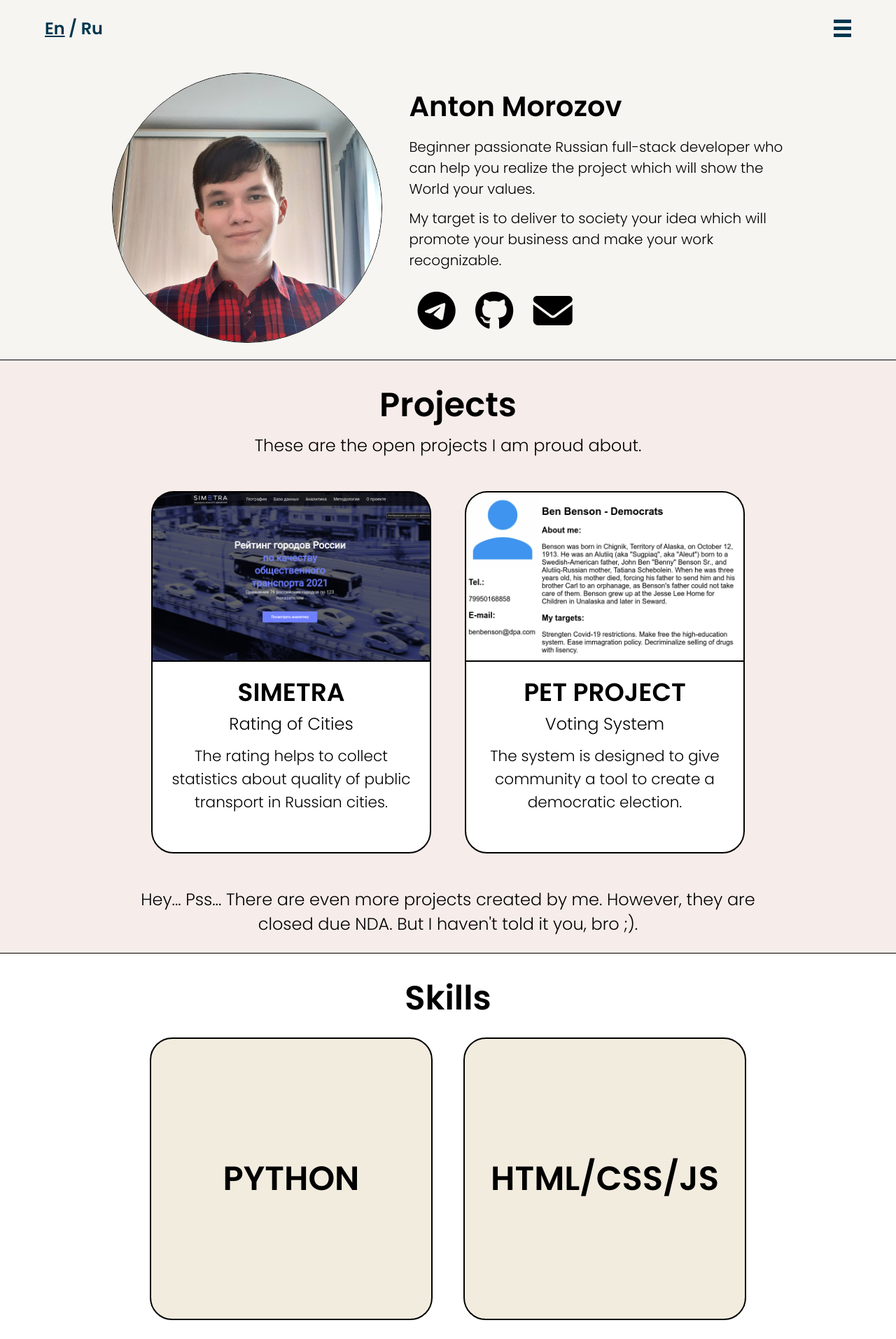
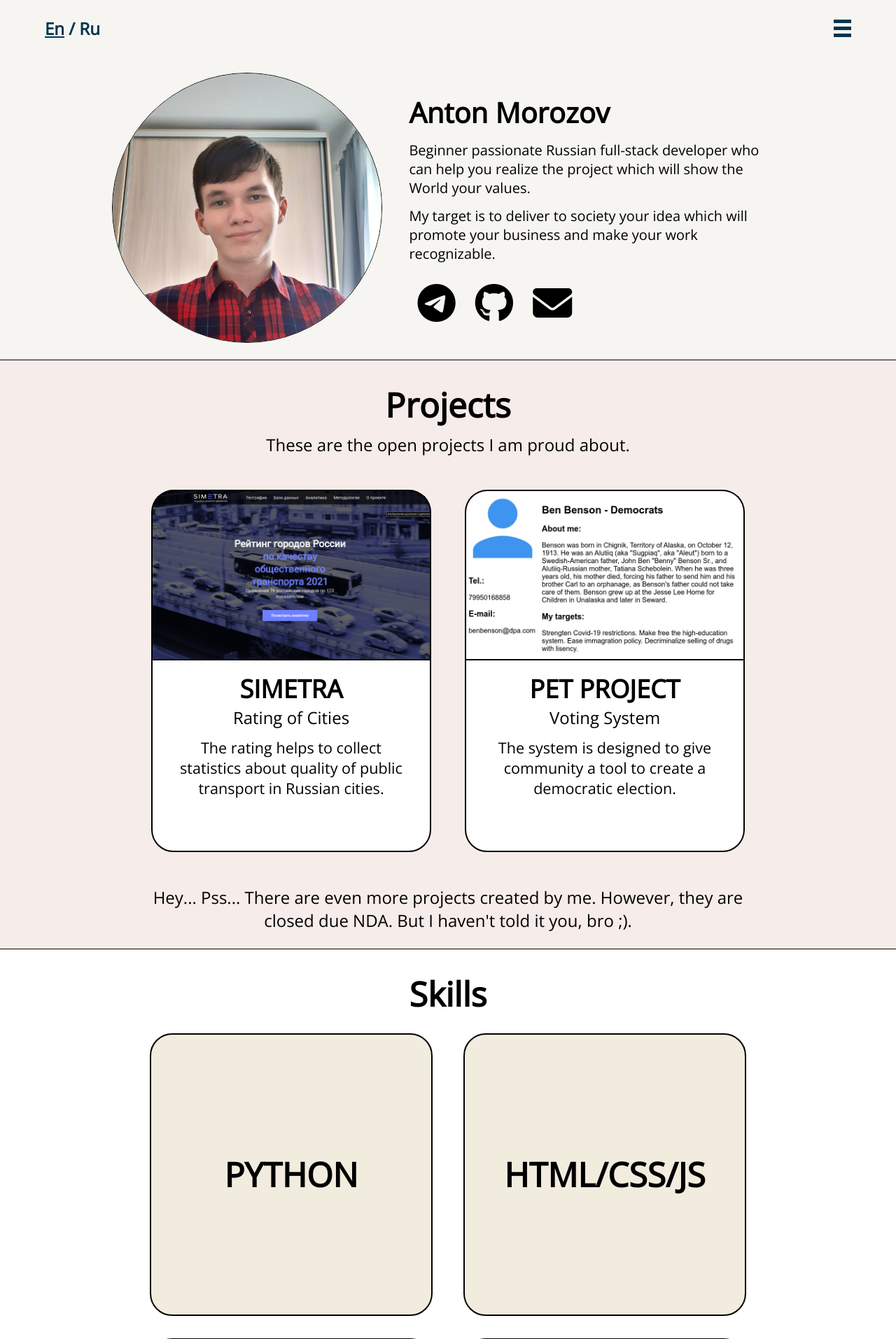
Before and after one commit to AnoMorCH/my-portfolio, a Python web app: template my-portfolio/templates/index.html in a window 1280 px wide. Shown: the top 1914 px of the page at 70% size. Run offline with Jinja, Linux system fonts and the light colour scheme; the template is opened without the code that fills it, so the values that code supplies are empty; some libraries are stand-ins or nearby versions.

Commit message:
change fonts

```diff
--- a/my-portfolio/static/style.css
+++ b/my-portfolio/static/style.css
@@ -5,7 +5,8 @@
   padding: 0;
   margin: 0;
   border: 0;
-  font-family: 'Poppins', sans-serif;
+  font-family: 'Open Sans', sans-serif;
+  /* font-family: 'Poppins', sans-serif; */
 }
 
 main > section {
--- a/my-portfolio/templates/index.html
+++ b/my-portfolio/templates/index.html
@@ -1,12 +1,15 @@
 <!DOCTYPE html>
 <html lang="en">
   <head>
-    <link rel="preconnect" href="https://fonts.googleapis.com" />
+    <!-- <link rel="preconnect" href="https://fonts.googleapis.com" />
     <link rel="preconnect" href="https://fonts.gstatic.com" crossorigin />
     <link
       href="https://fonts.googleapis.com/css2?family=Poppins:wght@300;600&display=swap"
       rel="stylesheet"
-    />
+    /> -->
+    <link rel="preconnect" href="https://fonts.googleapis.com">
+    <link rel="preconnect" href="https://fonts.gstatic.com" crossorigin>
+    <link href="https://fonts.googleapis.com/css2?family=Open+Sans&display=swap" rel="stylesheet">
     <meta charset="UTF-8" />
     <meta http-equiv="X-UA-Compatible" content="IE=edge" />
     <meta name="viewport" content="width=device-width, initial-scale=1.0" />
```
